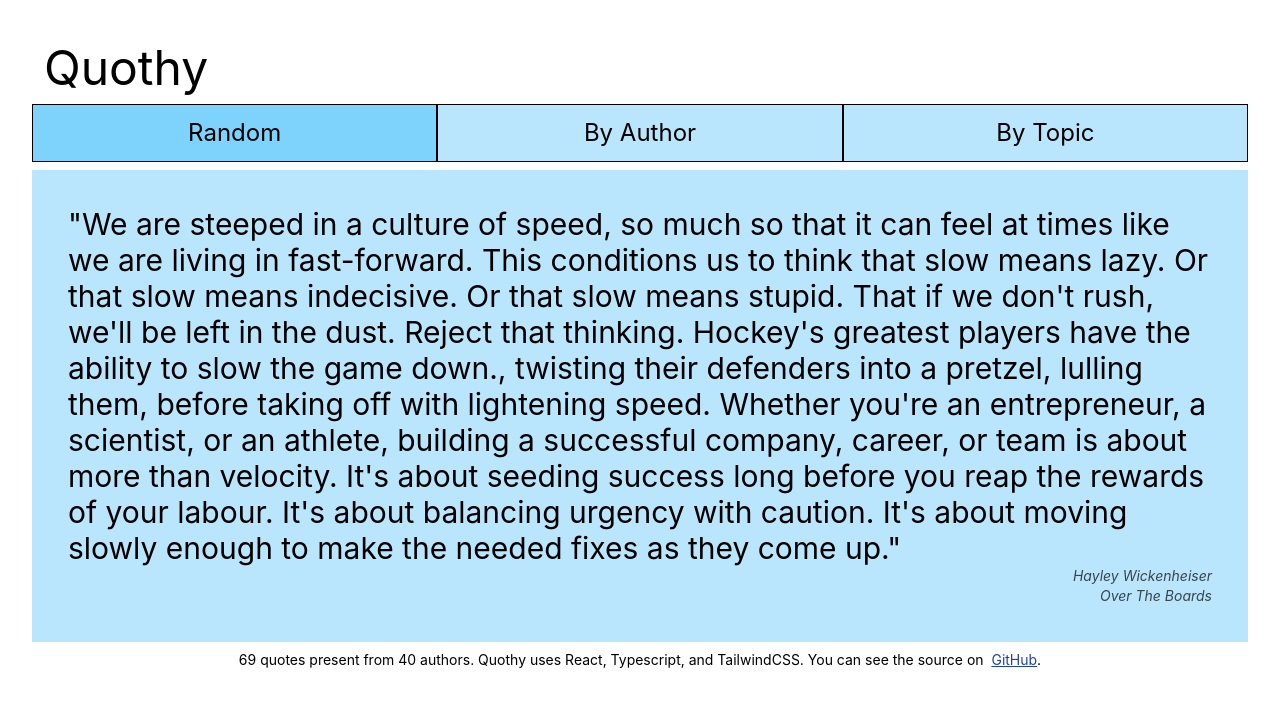
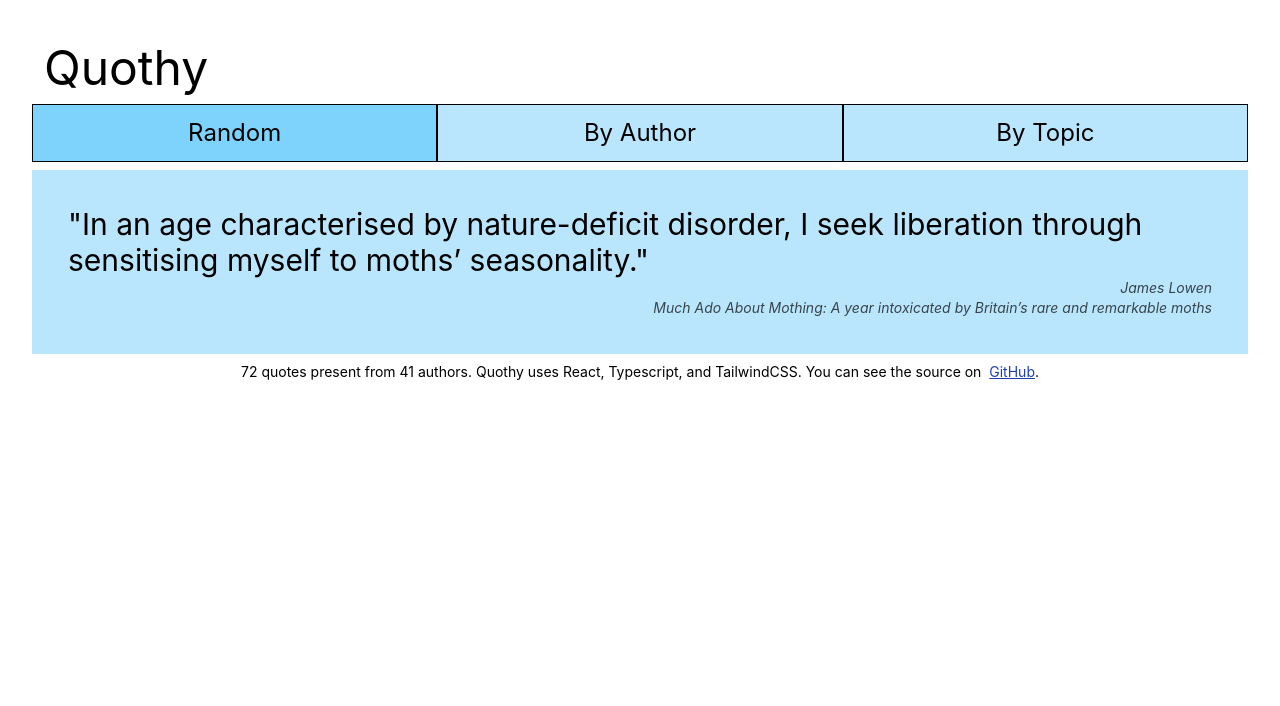
Before and after one commit to MarkNenadov/quothy, a React (Create React App) app: page / in a window 1280 px wide. Shown: the top 706 px of the page. Built offline with nearby package versions, Linux system fonts and the light colour scheme.

Commit message:
update quotes

```diff
--- a/src/data/quoteData.ts
+++ b/src/data/quoteData.ts
@@ -200,6 +200,30 @@ export const data: Quote[] = [
         title: "The Gospel Worthy Of All Acceptation"
       },
       tags: ["salvation", "theology"]
+    },
+    {
+      quote: "When I was younger, I took a lot of pride in coming up with interview questions. I now believe the best interview technique is no technique at all: you simply have enough of a converssation that you can get to know the person a little bit.",
+      book: {
+        author: "Will Guidara",
+        title: "Unreasonable Hospitality"
+      },
+      tags: ["interviews"]
+    },
+    {
+      quote: "if you take care of your managers and give them what they need to be successful, you put them in a better position to take care of their teams.",
+      book: {
+        author: "Will Guidara",
+        title: "Unreasonable Hospitality"
+      },
+      tags: ["management", "leadership"]
+    },
+    {
+      quote: "no one who ever changed the game did so by being reasonable...across every discipline...you need to be unreasonable to see a world that doesn't yet exist.",
+      book: {
+        author: "Will Guidara",
+        title: "Unreasonable Hospitality"
+      },
+      tags: ["innovation"]
     },
     {
       quote: "Some things benefit from shocks; they thrive and grow when exposed to randomness, disorder and stressors, and love adventure, risk, and uncertainty. Yet, in spite of the ubiquity of the phenomenon, there is no word for the exact opposite of fragile. Let us call it antifragile.",
```
